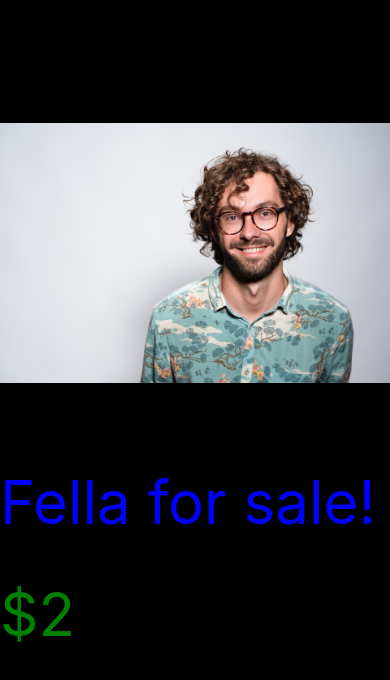
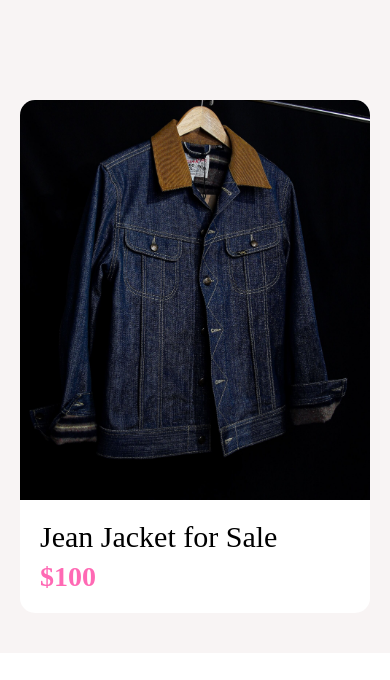
Before and after one commit to caliz83/unstuffApp, a React Native app: screen / in a window 390 px wide. Shown: the top 680 px of the page. Built offline with nearby package versions, Linux system fonts and the light colour scheme.

Commit message:
add card component for jean jacket

```diff
--- a/App.js
+++ b/App.js
@@ -1,15 +1,24 @@
-import { StatusBar } from 'expo-status-bar';
-import { StyleSheet, Text, View } from 'react-native';
-import WelcomeScreen from './app/screens/WelcomeScreen';
-import SecondScreen from './app/screens/SecondScreen';
-import SaleScreen from './app/screens/SaleScreen';
+import { StatusBar } from "expo-status-bar";
+import { StyleSheet, Text, View } from "react-native";
+import WelcomeScreen from "./app/screens/WelcomeScreen";
+import SecondScreen from "./app/screens/SecondScreen";
+import SaleScreen from "./app/screens/SaleScreen";
+import Card from "./app/components/Card";
+
+
 
 export default function App() {
   return (
+    // <WelcomeScreen />
+    // <SecondScreen />
+    // <SaleScreen />
 
-      // <WelcomeScreen />
-      // <SecondScreen />
-      <SaleScreen />
-
+    <View style={{ backgroundColor: "#f8f4f4", padding: 20, paddingTop: 100 }}>
+      <Card
+        title="Jean Jacket for Sale"
+        subTitle="$100"
+        image={require("./app/assets/jeanJacket.jpg")}
+      />
+    </View>
   );
 }
--- /dev/null
+++ b/app/components/AppButton.js
@@ -0,0 +1,32 @@
+import React from 'react';
+import Colour from '../config/Colour';
+import { View, StyleSheet, Text, TouchableOpacity } from 'react-native';
+
+function AppButton({title, color="primary", onPress}) {
+    return (
+        <TouchableOpacity style={[styles.button, {backgroundColor: Colour[color]}]} onPress={onPress}>
+        <Text style={styles.text}>{title}</Text>
+
+        </TouchableOpacity>
+    );
+}
+
+const styles = StyleSheet.create({
+    button: {
+        backgroundColor: Colour.primary,
+        borderRadius: 25,
+        justifyContent: "center",
+        alignItems: "center",
+        padding: 15,
+        width: '100%',
+        marginVertical: 10
+    },
+    text: {
+        color: Colour.white,
+        fontSize: 24,
+        textTransform: "uppercase",
+        fontWeight: "bold"
+    }
+})
+
+export default AppButton;
--- /dev/null
+++ b/app/components/AppText.js
@@ -0,0 +1,21 @@
+import React from 'react';
+import { Text, StyleSheet, Platform } from 'react-native';
+
+function AppText({children, style}) {
+    return (
+        <Text style={[styles.text, style]}>
+            {/* passed into an array and add style (above) in order to import; also add style to be passed into the function */}
+            {children}
+        </Text>
+    );
+}
+
+const styles = StyleSheet.create({
+    text: {
+        fontSize: 40,
+        fontFamily: Platform.OS === 'android' ? 'Roboto' : 'Chalkboard SE',
+    }
+
+})
+
+export default AppText;
--- /dev/null
+++ b/app/components/Card.js
@@ -0,0 +1,46 @@
+import React from 'react'
+import { View, StyleSheet, Image } from 'react-native';
+import AppText from './AppText';
+import Colour from '../config/Colour';
+
+
+const Card = ({title, subTitle, image}) => {
+  return (
+    <View style={styles.card}>
+        <Image style={styles.image} source={image}/>
+        <View style={styles.detailsContainer}>
+            <AppText style={styles.title}>{title}</AppText>
+            <AppText style={styles.subTitle}>{subTitle}</AppText>
+        </View>
+    </View>
+  )
+}
+
+const styles = StyleSheet.create({
+    card: {
+        borderRadius: 15,
+        backgroundColor: Colour.white,
+        marginBottom: 20,
+        overflow: 'hidden'
+    },
+    image: {
+        width: '100%',
+        height: 400
+    },
+    detailsContainer: {
+        padding: 20,
+
+    },
+    title: {
+        marginBottom: 7,
+        fontSize: 30
+
+    },
+    subTitle: {
+        color: Colour.secondary,
+        fontWeight: "bold",
+        fontSize: 28
+    }
+})
+
+export default Card
--- a/app/config/Colour.js
+++ b/app/config/Colour.js
@@ -1,5 +1,6 @@
 export default {
     primary: 'blue',
     secondary: 'hotpink',
-    black: '#000'
+    black: '#000',
+    white: '#fff'
 }
--- a/app/screens/SecondScreen.js
+++ b/app/screens/SecondScreen.js
@@ -1,17 +1,20 @@
 import React from 'react';
 import { Image, StyleSheet, View, TouchableOpacity } from 'react-native';
 import { Ionicons } from '@expo/vector-icons';
+import { MaterialCommunityIcons } from '@expo/vector-icons';
 import Colour from '../config/Colour';
 
 function SecondScreen(props) {
     return (
         <View style={styles.container}>
-             <TouchableOpacity style={styles.closeIcon}>
+            <View style={styles.closeIcon}><MaterialCommunityIcons name="close" size={44} color="white" /></View>
+            <View style={styles.deleteIcon}><MaterialCommunityIcons name="trash-can-outline" size={44} color="white" /></View>
+             {/* <TouchableOpacity style={styles.closeIcon}>
           <Ionicons name="close" size={30} color="white" onPress={() => console.log('Close button clicked')} />
         </TouchableOpacity>
         <TouchableOpacity style={styles.deleteIcon}>
           <Ionicons name="trash-outline" size={30} color="white" onPress={() => console.log('Delete button clicked')}/>
-        </TouchableOpacity>
+        </TouchableOpacity> */}
         <Image resizeMode="contain" style={styles.image} source={require('../assets/oldChair.jpg')} />
         </View>
     );
@@ -23,30 +26,18 @@ const styles = StyleSheet.create({
         height: '100%'
     },
     container: {
-        backgroundColor: Colour.black,
+        backgroundColor: Colour.primary,
         flex: 1
     },
     closeIcon: {
-        width: 50,
-        height: 50,
-        backgroundColor: Colour.primary,
         position: 'absolute',
         top: 60,
-        left: 30,
-        alignItems: 'center',
-        justifyContent: 'center',
-        borderRadius: 25
+        left: 30
     },
     deleteIcon: {
-        width: 50,
-        height: 50,
-        backgroundColor: Colour.secondary,
         position: 'absolute',
         top: 60,
-        right: 30,
-        alignItems: 'center',
-        justifyContent: 'center',
-        borderRadius: 25
+        right: 30
     }
 })
 
--- a/app/screens/WelcomeScreen.js
+++ b/app/screens/WelcomeScreen.js
@@ -9,6 +9,7 @@ import {
   Platform
 } from "react-native";
 import Colour from "../config/Colour";
+import AppButton from "../components/AppButton";
 //import LivingRoom from '../assets/LivingRoom.jpg'
 
 //rsf, tab
@@ -26,12 +27,14 @@ function WelcomeScreen(props) {
       />
       <Text style={styles.text}>Unstuff Your Life</Text>
       {/* Button deprecated; suggested using Pressable instead so that's what I did */}
-      <Pressable style={styles.loginButton}>
+      {/* <Pressable style={styles.loginButton}>
         <Text style={styles.button}>Login</Text>
-      </Pressable>
-      <Pressable style={styles.registerButton}>
+      </Pressable> */}
+      <AppButton color="primary" title={'Login'} onPress={() => console.log("login!")} />
+      <AppButton color="secondary" title={'Register'} onPress={() => console.log("register!")} />
+      {/* <Pressable style={styles.registerButton}>
         <Text style={styles.button}>Register</Text>
-      </Pressable>
+      </Pressable> */}
     </ImageBackground>
   );
 }
```
Also changed, not shown: app/assets/jeanJacket.jpg (added).
